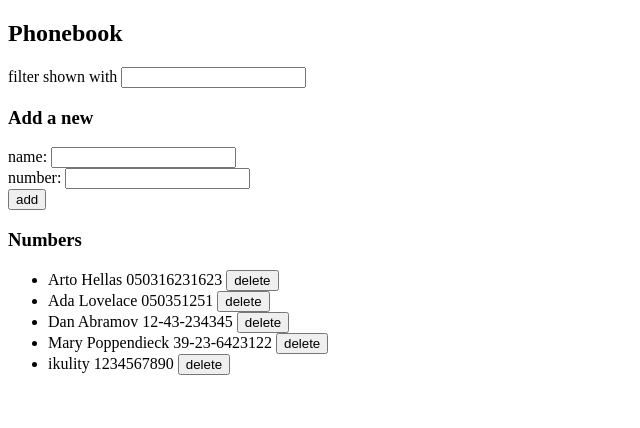
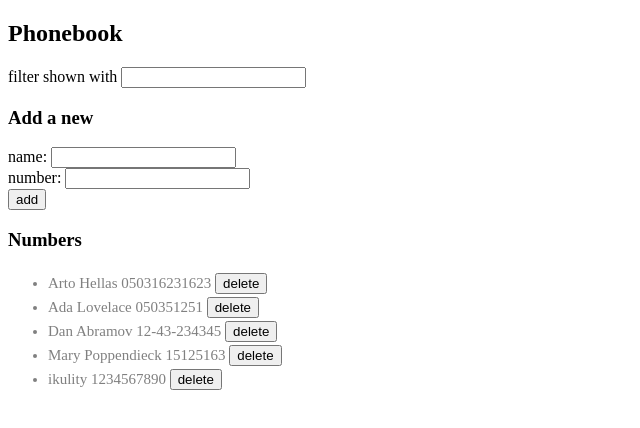
Before and after one commit to ikulity/fullstack-open, a React (Create React App) app in the folder part2/phonebook/: page / in a window 1280 px wide. Shown: the top 428 px of the page, without its empty margins (0-640 px from the left). Built offline with nearby package versions, Linux system fonts and the light colour scheme; data requests are answered from the project's data file.

Commit message:
Exercises 2.18, 2.19 and 2.20

```diff
--- a/part2/phonebook/db.json
+++ b/part2/phonebook/db.json
@@ -17,7 +17,7 @@
     },
     {
       "name": "Mary Poppendieck",
-      "number": "39-23-6423122",
+      "number": "15125163",
       "id": 4
     },
     {
--- a/part2/phonebook/src/App.js
+++ b/part2/phonebook/src/App.js
@@ -52,6 +52,9 @@ const App = () => {
   const [newNumber, setNewNumber] = useState('')
   const [filter, setFilter] = useState('')
 
+  const [message, setMessage] = useState(null)
+  const [isError, setIsError] = useState(true)
+
   useEffect(() => {
     personService.getAll().then((persons) => {
       setPersons(persons)
@@ -68,6 +71,7 @@ const App = () => {
         personService.update(personId, newPerson)
         const updatedPersons = persons.map(person => person.id === personId ? { ...person, number: newNumber } : person)
         setPersons(updatedPersons)
+        showMessage(`Updated ${newName}`)
       }
     } else {
       // Create a new 'person'
@@ -76,6 +80,7 @@ const App = () => {
       })
       setNewName('')
       setNewNumber('')
+      showMessage(`Added ${newName}`)
     }
   }
   const handleNameChange = (event) => {
@@ -93,6 +98,8 @@ const App = () => {
       // Delete from backend
       personService.remove(id).then(() => {
         console.log('person deleted...')
+      }).catch(() => {
+        showMessage(`Information of ${name} has already been removed from server`, true)
       })
       // Delete from state
       const newPersons = persons.filter(person => person.id !== id)
@@ -100,9 +107,20 @@ const App = () => {
     }
   }
 
+  // function for setting up the notification message, default type is a regular message (green)
+  // setting 'isError' to true changes it to an error message (red)
+  const showMessage = (message, isError = false) => {
+    setIsError(isError)
+    setMessage(message)
+    setTimeout(() => {
+      setMessage(null)
+    }, 5000)
+  }
+
   return (
     <div>
       <h2>Phonebook</h2>
+      <Notification message={message} isError={isError} />
       <Filter filter={filter} handleFilterChange={handleFilterChange} />
 
       <h3>Add a new</h3>
@@ -114,4 +132,14 @@ const App = () => {
   )
 }
 
+const Notification = ({ message, isError }) => {
+  if (message === null) return null
+
+  return (
+    <div className={`${isError ? "error" : "message"} notification`} >
+      {message}
+    </div>
+  )
+}
+
 export default App
--- a/part2/phonebook/src/index.css
+++ b/part2/phonebook/src/index.css
@@ -1,13 +1,27 @@
-body {
-  margin: 0;
-  font-family: -apple-system, BlinkMacSystemFont, 'Segoe UI', 'Roboto', 'Oxygen',
-    'Ubuntu', 'Cantarell', 'Fira Sans', 'Droid Sans', 'Helvetica Neue',
-    sans-serif;
-  -webkit-font-smoothing: antialiased;
-  -moz-osx-font-smoothing: grayscale;
+h1 {
+  color: green;
 }
 
-code {
-  font-family: source-code-pro, Menlo, Monaco, Consolas, 'Courier New',
-    monospace;
+li {
+  color: grey;
+  padding-top: 3px;
+  font-size: 15px;
 }
+
+.message {
+  color: green;
+}
+
+.error {
+  color: red;
+}
+
+.notification {
+  width: fit-content;
+  background: grey;
+  font-size: 20px;
+  border-style: solid;
+  border-radius: 5px;
+  padding: 10px;
+  margin-bottom: 10px;
+}
--- a/part2/phonebook/src/index.js
+++ b/part2/phonebook/src/index.js
@@ -1,5 +1,6 @@
 import ReactDOM from 'react-dom';
 import App from './App';
+import './index.css'
 
 ReactDOM.render(
   <App />,
```
